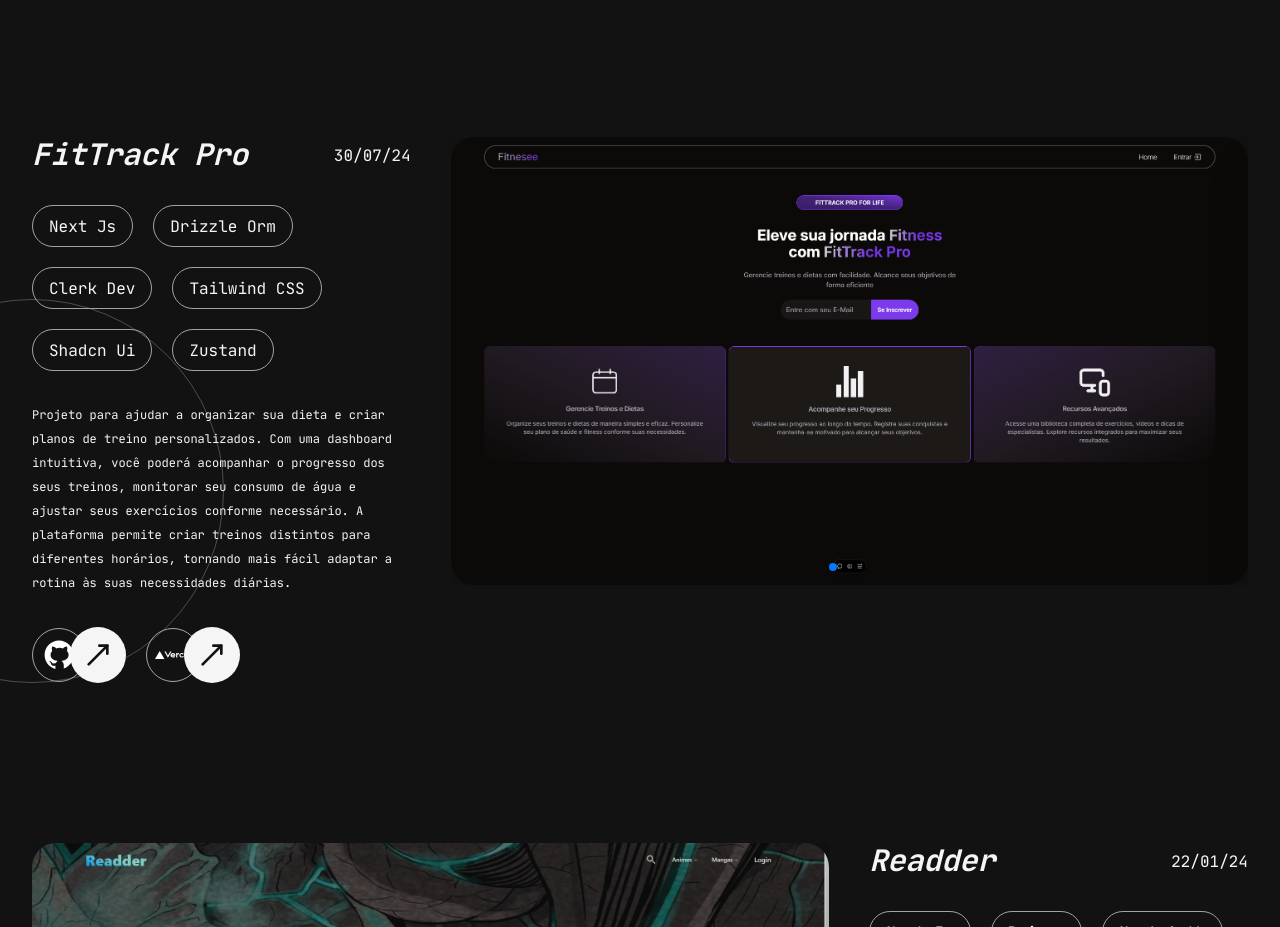
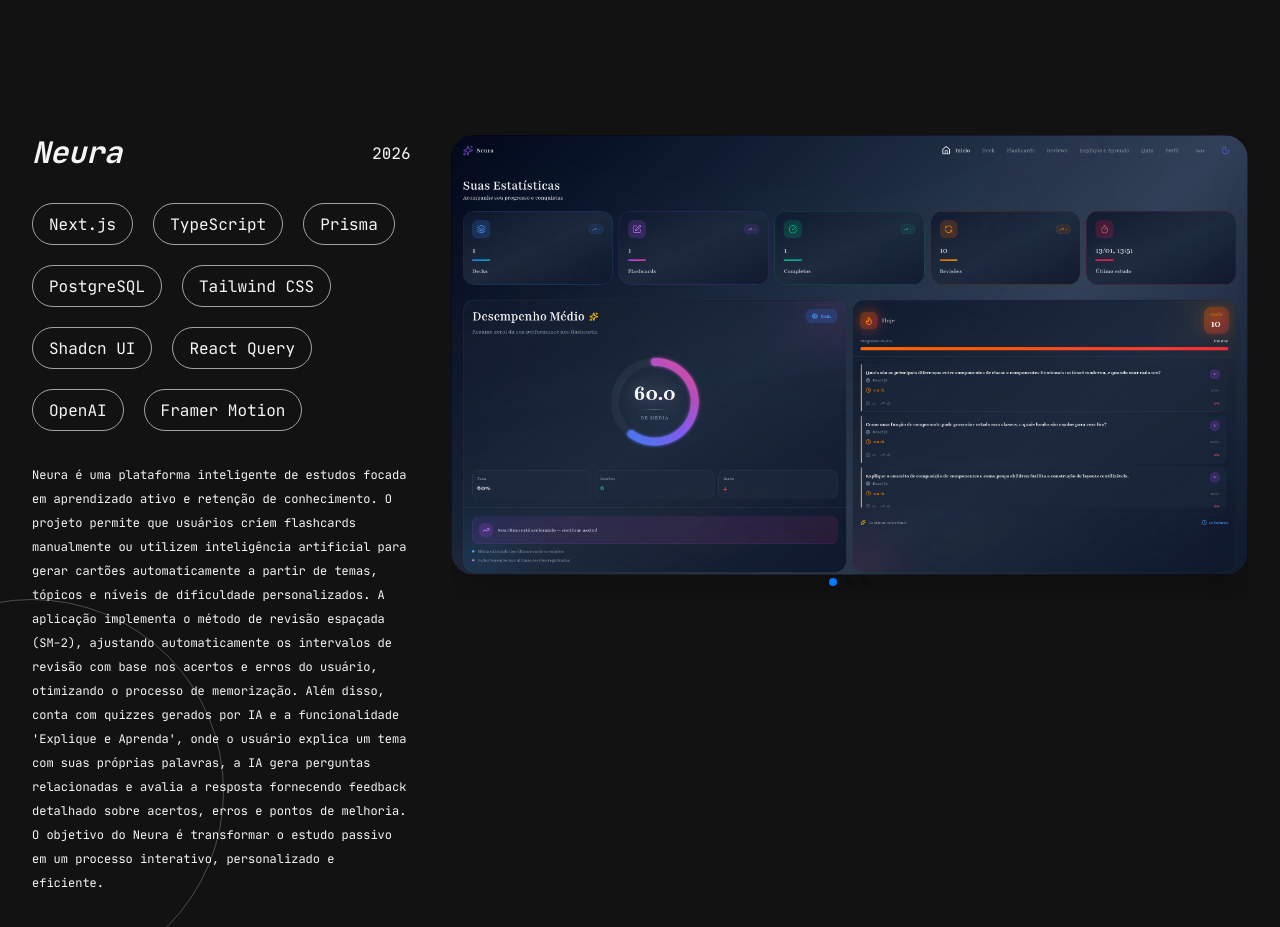
Before and after one commit to EliasMartinzs/my-portfolio, a Next.js app: page / in a window 1280 px wide. Shown: the part 5140-6067 px from the top of the page. Built offline with nearby package versions, Linux system fonts and the light colour scheme.

Commit message:
reverse porjects

```diff
--- a/components/projects.tsx
+++ b/components/projects.tsx
@@ -20,7 +20,7 @@ export const Projects = () => {
 
       {/* Desktop */}
       <div className="hidden lg:flex flex-col gap-y-40">
-        {projects.map((project, index) => (
+        {projects.reverse().map((project, index) => (
           <ProjectDesktop
             key={project.projectName}
             {...project}
```
